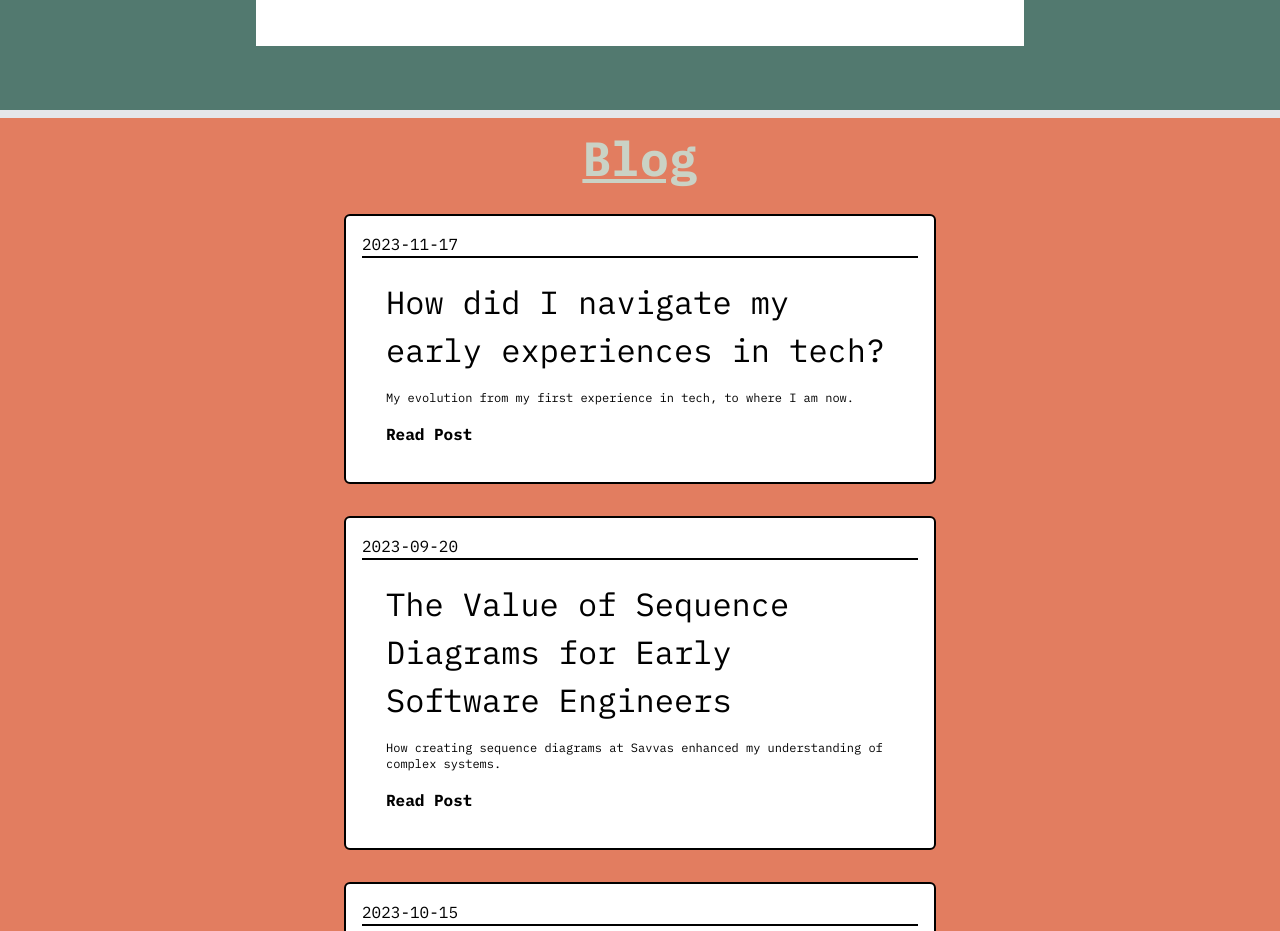
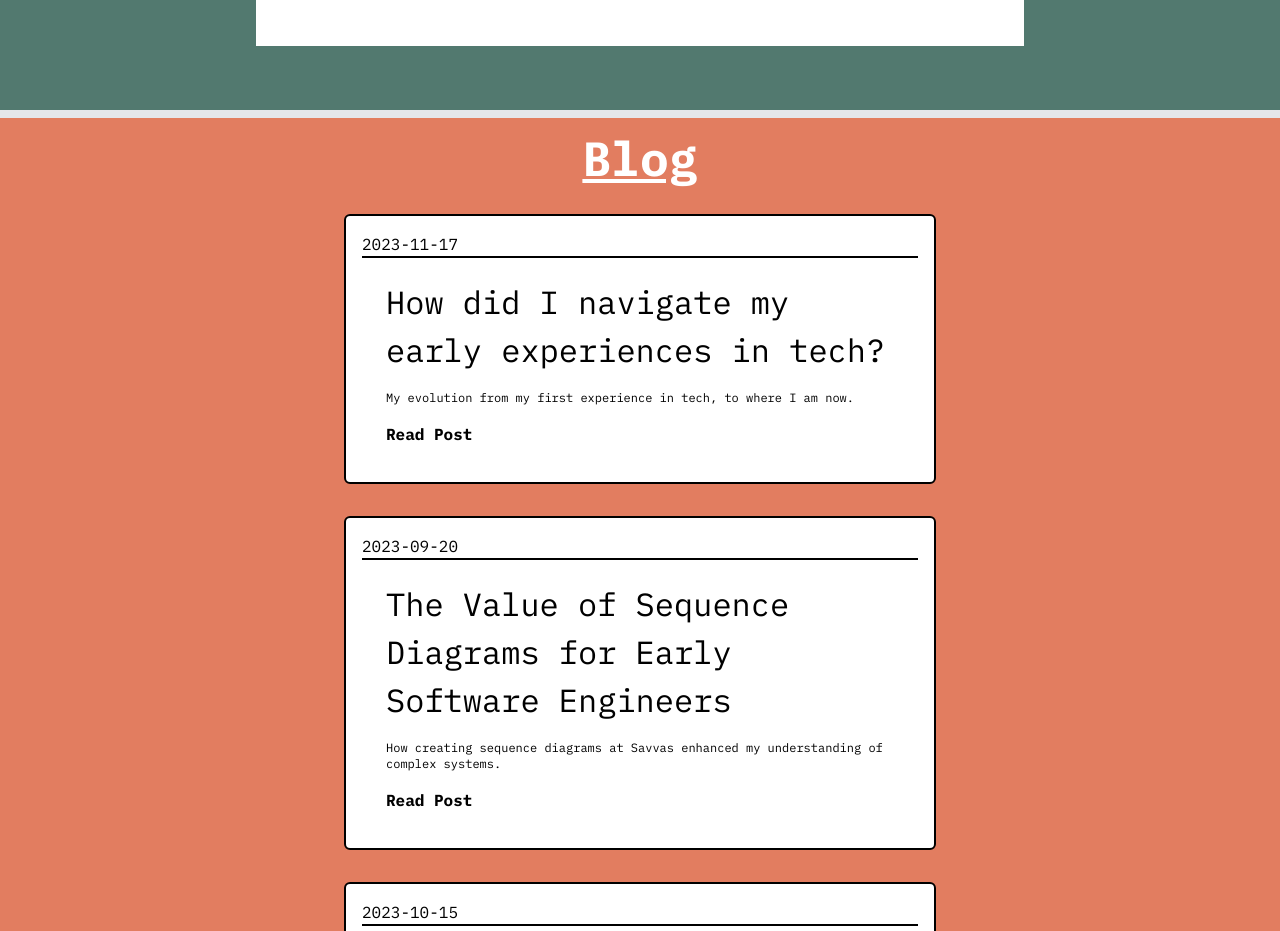
Before and after one commit to dobsonddev/dobsonddev-portfolio, a Next.js app: page / in a window 1280 px wide. Shown: the part 3160-4091 px from the top of the page. Built offline with nearby package versions, Linux system fonts and the light colour scheme.

Commit message:
Update Blog.tsx

```diff
--- a/src/components/Blog/Blog.tsx
+++ b/src/components/Blog/Blog.tsx
@@ -6,7 +6,7 @@ import blogData from './blogData';
 function Blog() {
     return (
         <div className="flex flex-col items-center bg-custom-orange text-black border-t-8 p-4">
-            <h2 className="text-5xl text-light font-bold underline mb-4">Blog</h2>
+            <h2 className="text-5xl text-white font-bold underline mb-4">Blog</h2>
             {blogData.map((post, index) => (
                 <BlogCard key={index} post={post} />
             ))}
```
